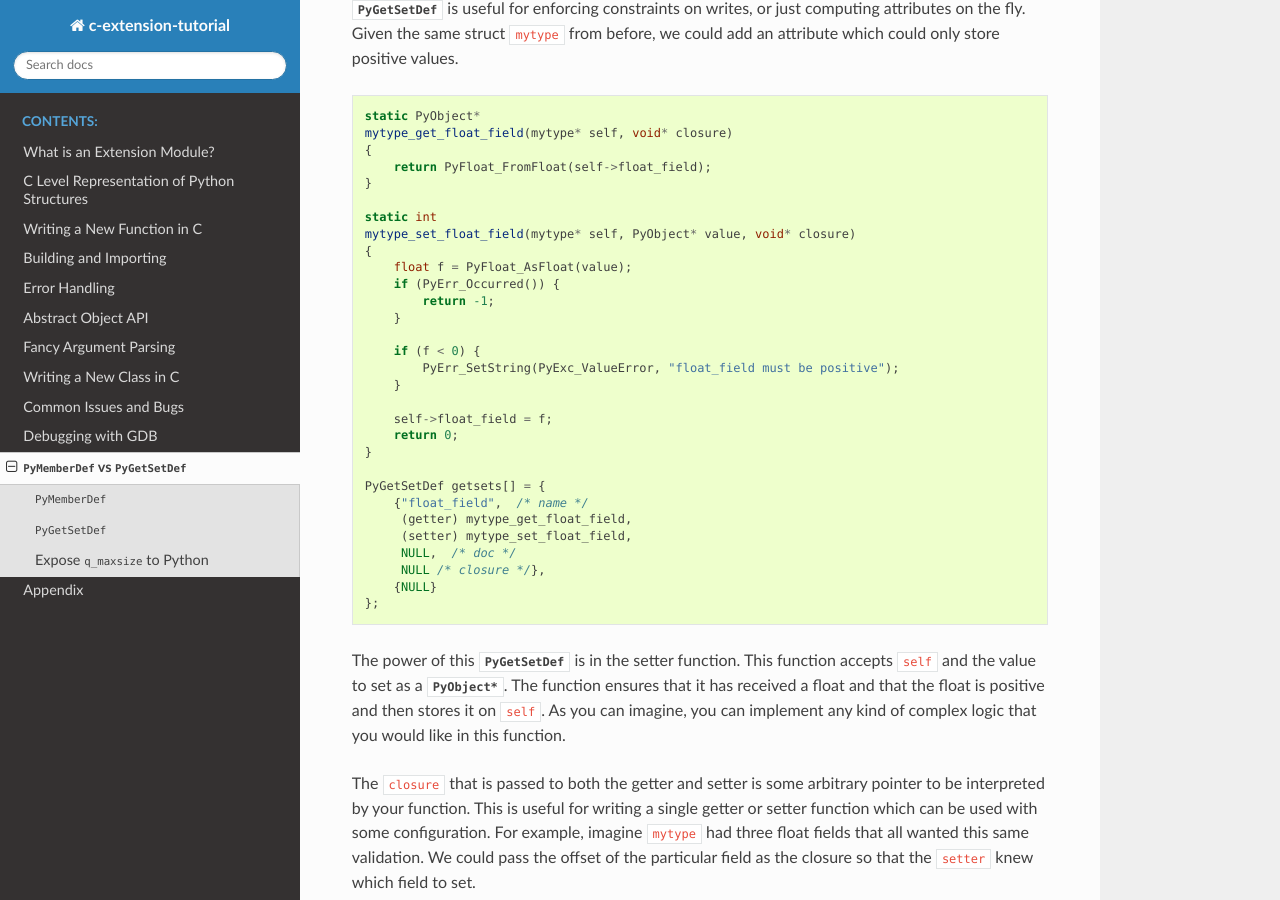
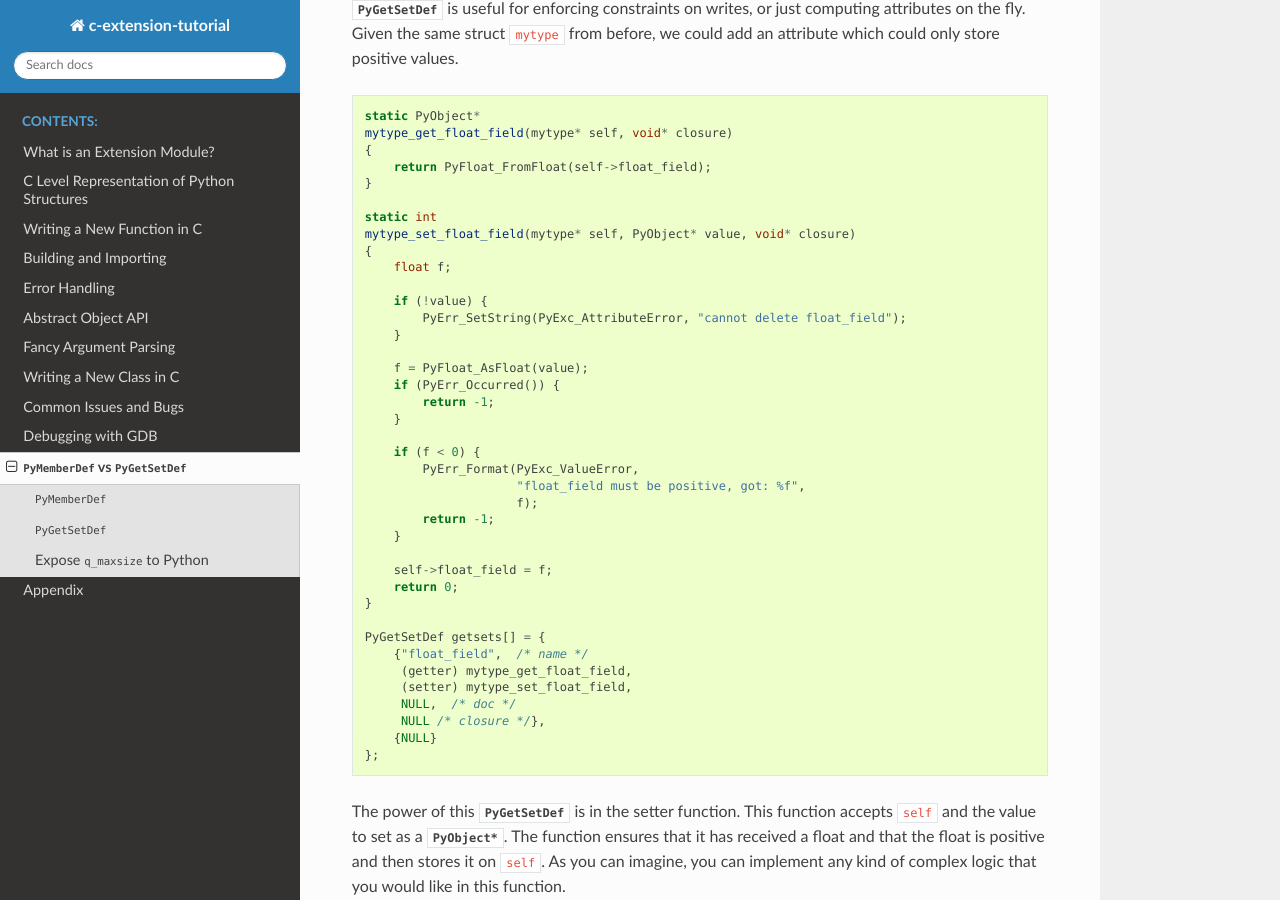
Before and after one commit to llllllllll/c-extension-tutorial, a Sphinx documentation site: the page built from tutorial/source/member-vs-getset.rst, in a window 1280 px wide and 900 px high, scrolled down 1194 px. Built offline with Sphinx 7.4.7 and the Read the Docs theme 2.0.0, drawn with Linux system fonts in a browser that asks for light colours.

Commit message:
BUG: fix issue in getsetdef example

```diff
--- a/tutorial/source/member-vs-getset.rst
+++ b/tutorial/source/member-vs-getset.rst
@@ -69,13 +69,22 @@ we could add an attribute which could only store positive values.
    static int
    mytype_set_float_field(mytype* self, PyObject* value, void* closure)
    {
-       float f = PyFloat_AsFloat(value);
+       float f;
+
+       if (!value) {
+           PyErr_SetString(PyExc_AttributeError, "cannot delete float_field");
+       }
+
+       f = PyFloat_AsFloat(value);
        if (PyErr_Occurred()) {
            return -1;
        }
 
        if (f < 0) {
-           PyErr_SetString(PyExc_ValueError, "float_field must be positive");
+           PyErr_Format(PyExc_ValueError,
+                        "float_field must be positive, got: %f",
+                        f);
+           return -1;
        }
 
        self->float_field = f;
```
